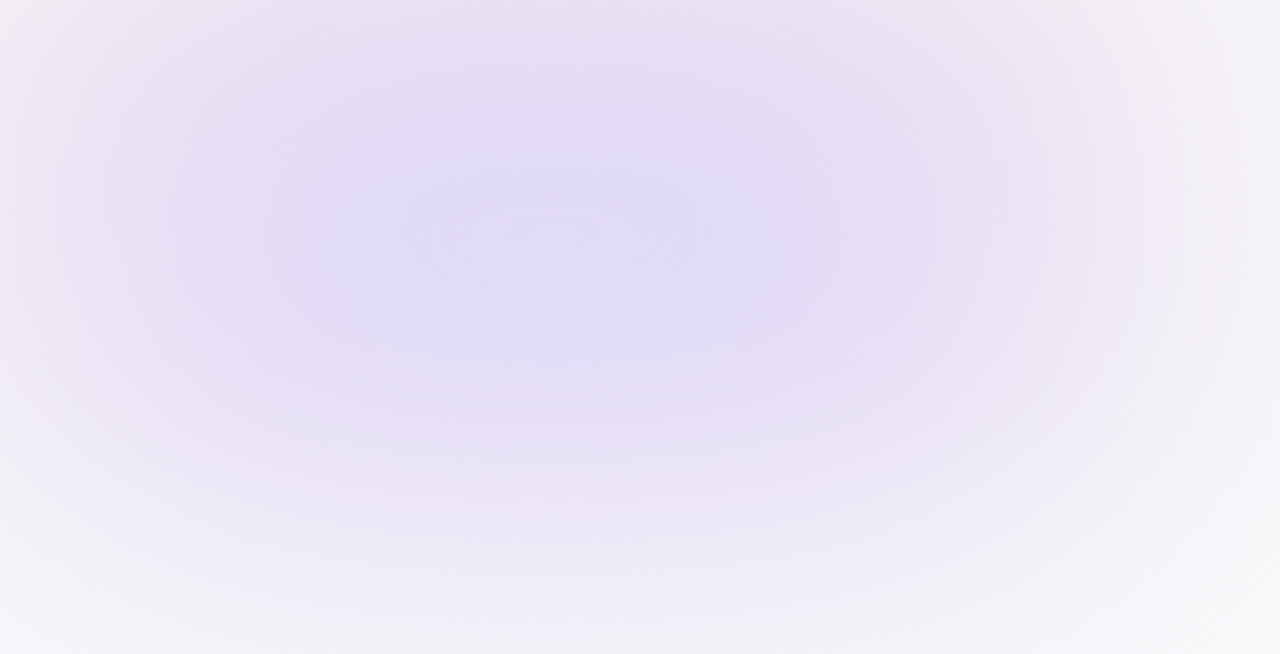
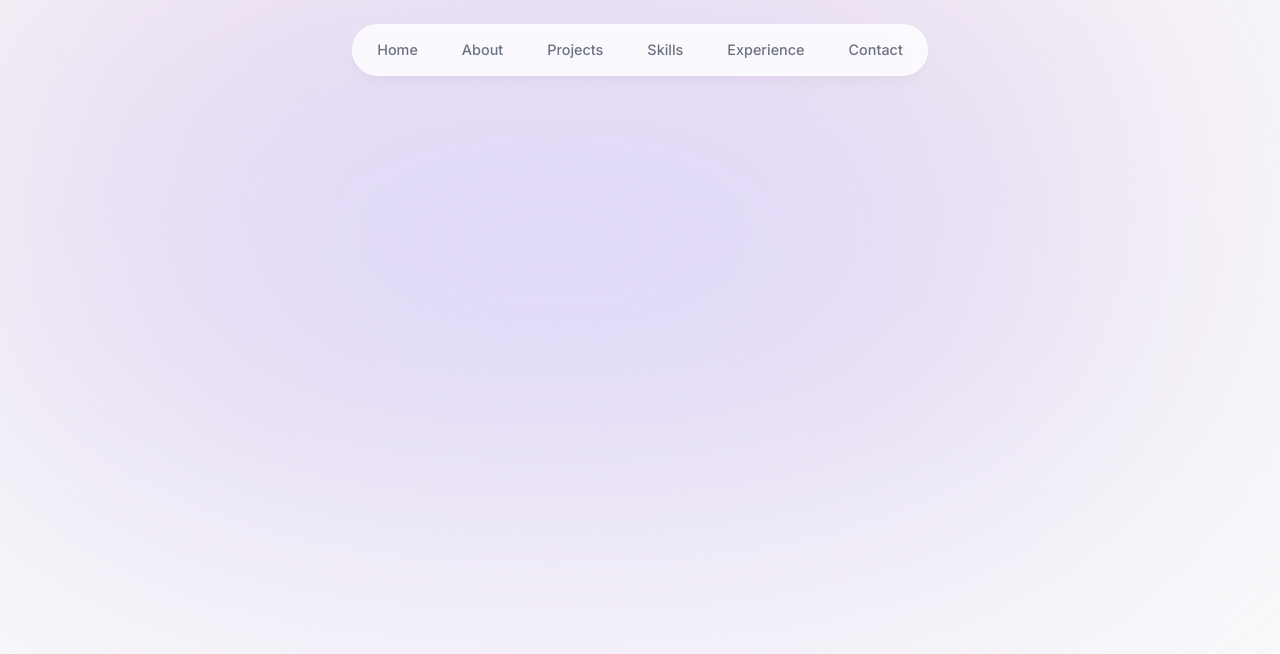
Before and after one commit to sanjib-12/my-portfolio, a Next.js app: page / in a window 1280 px wide. Shown: the top 654 px of the page. Built offline with nearby package versions, Linux system fonts and the light colour scheme.

Commit message:
added the navigation bar

```diff
--- a/app/layout.tsx
+++ b/app/layout.tsx
@@ -1,6 +1,7 @@
 import type { Metadata } from "next";
 import { Inter } from "next/font/google";
 import "./globals.css";
+import Header from "@/components/header";
 
 const inter = Inter({ subsets: ["latin"] });
 
@@ -20,6 +21,7 @@
          <body className={`${inter.className} bg-gray-50 text-gray-950`}>
             <div className="bg-[#fbe2e3] absolute top-[-6rem] -z-10 right-[11rem] h-[31.25rem] w-[31.25rem] rounded-full blur-[10rem] sm:w-[68.75rem]"></div>
             <div className="bg-[#dbd7fb] absolute top-[-1rem] -z-10 right-[11rem] h-[31.25rem] w-[31.25rem] rounded-full blur-[10rem] sm:w-[68.75rem]"></div>
+            <Header/>
             {children}
          </body>
       </html>
--- /dev/null
+++ b/components/header.tsx
@@ -0,0 +1,37 @@
+"use client";
+import React from "react";
+import { motion } from "framer-motion";
+import Link from "next/link";
+
+import { links } from "@/lib/data";
+
+export default function Header() {
+   return (
+      <header className="z-[999] relative">
+         <motion.div
+            className="fixed top-0 left-1/2 -translate-x-1/2 h-[4.5rem] w-full rounded-none border border-white border-opacity-40 bg-white bg-opacity-80 shadow-lg shadow-black/[0.03] backdrop-blur-[0.5rem] sm:top-6 sm:h-[3.25rem] sm:w-[36rem] sm:rounded-full"
+            initial={{ y: -100, x: "-50%", opacity: 0 }}
+            animate={{ y: 0, opacity: 1 }}
+         ></motion.div>
+         <nav className="flex fixed top-[0.15rem] left-1/2 h-12 -translate-x-1/2 py-2 sm:top-[1.7rem] sm:h-[initial] sm:py-0">
+            <ul className="flex w-[22rem] flex-wrap items-center justify-center gap-y-1 text-[0.9rem] font-medium text-gray-500 sm:w-[initial] sm:flex-nowrap sm:gap-5">
+               {links.map((link) => (
+                  <motion.li
+                     className="h-3/4 flex items-center justify-center"
+                     key={link.hash}
+                     initial ={{ y: -100, opacity: 0}}
+                     animate = {{y: 0, opacity: 1}}
+                  >
+                     <Link
+                        className="flex w-full items-center justify-center px-3 py-3 hover:text-black transition"
+                        href={link.hash}
+                     >
+                        {link.name}
+                     </Link>
+                  </motion.li>
+               ))}
+            </ul>
+         </nav>
+      </header>
+   );
+}
--- a/lib/data.ts
+++ b/lib/data.ts
@@ -2,9 +2,9 @@
 import { CgWorkAlt } from "react-icons/cg";
 import { FaReact } from "react-icons/fa";
 import { LuGraduationCap } from "react-icons/lu";
-import corpcommentImg from "@/public/corpcomment.png";
-import rmtdevImg from "@/public/rmtdev.png";
-import wordanalyticsImg from "@/public/wordanalytics.png";
+// import corpcommentImg from "@/public/corpcomment.png";
+// import rmtdevImg from "@/public/rmtdev.png";
+// import wordanalyticsImg from "@/public/wordanalytics.png";
 
 export const links = [
    {
@@ -66,21 +66,21 @@
       description:
          "a modern real-time messaging application built using the MERN stack. It provides instant message delivery, user authentication, and responsive UI components.",
       tags: ["React", "Express", "MongoDB", "Node"],
-      imageUrl: corpcommentImg,
+      //imageUrl: corpcommentImg,
    },
    {
       title: "Ticketing Application",
       description:
          "A microservices-based platform designed to facilitate the management and sale of tickets for various events. It leverages modern technologies to provide a scalable, resilient, and efficient solution for event organizers and customers alike.",
       tags: ["JavaScript","TypeScript", "Next.js","kubernetes", "Docker", "Skaffold", "Node.js","Express", "Jest", "Mongodb"],
-      imageUrl: rmtdevImg,
+      //imageUrl: rmtdevImg,
    },
    {
       title: "Movie-Server",
       description:
          "A server created to handle the functional of a movie application. It contains database for user and the movie. User can login or signup and perform a CURD operation with the movie database.",
       tags: ["JavaScript","Node.js", "Express", "Mongoose", "Jsonwebtoken"],
-      imageUrl: wordanalyticsImg,
+      //imageUrl: wordanalyticsImg,
    },
 ] as const;
 
--- a/package.json
+++ b/package.json
@@ -9,6 +9,7 @@
     "lint": "next lint"
   },
   "dependencies": {
+    "framer-motion": "^12.10.5",
     "next": "13.5.11",
     "react": "^18",
     "react-dom": "^18",
```
Also changed, not shown: 2 other files (tests, documents, lock files or other folders).
